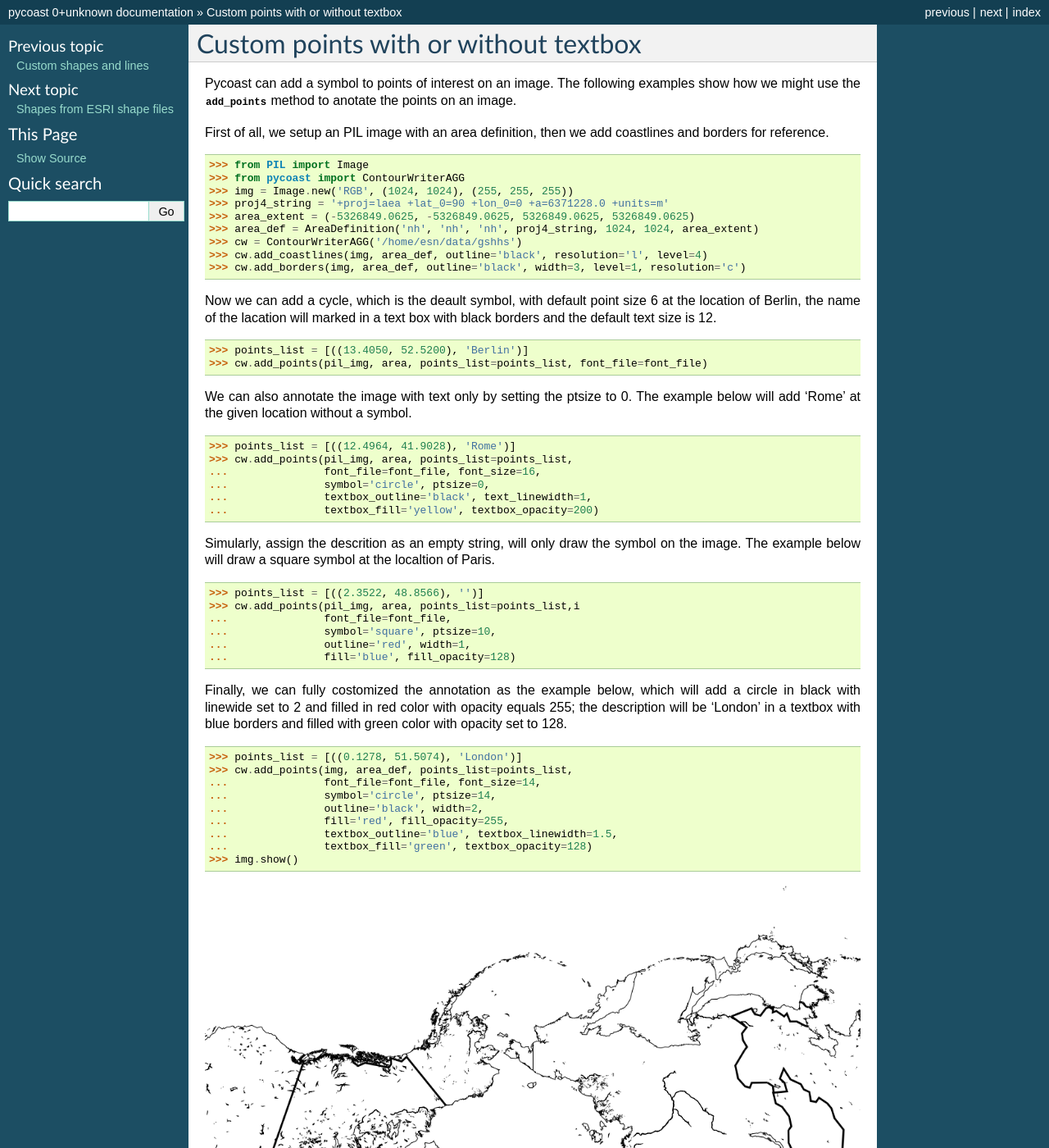
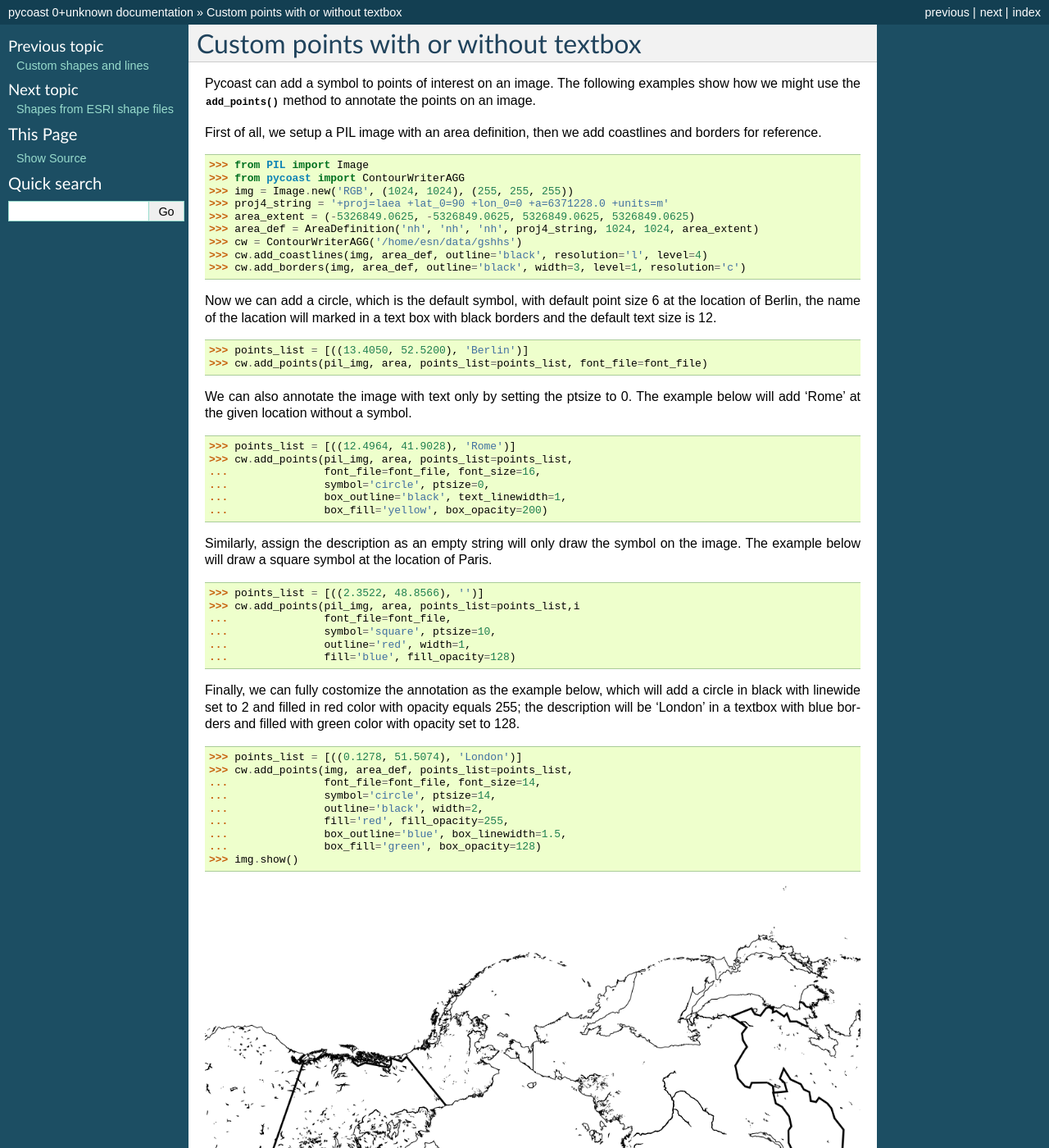
Before and after one commit to pytroll/pycoast, a Sphinx documentation site: the page built from docs/source/points.rst, in a window 1280 px wide and 1400 px high. Shown: the whole window at 82% size. Built offline with Sphinx 7.4.7, drawn with Linux system fonts in a browser that asks for light colours.

Commit message:
modified the name of some parameters; updated docs; and fixed spelling errors.

```diff
--- a/docs/source/points.rst
+++ b/docs/source/points.rst
@@ -2,9 +2,10 @@ Custom points with or without textbox
 --------------------------------
 
 Pycoast can add a symbol to points of interest on an image. The following examples show how
-we might use the :attr:`add_points` method to anotate the points on an image.
+we might use the :meth:`~pycoast.cw_agg.ContourWriterAGG.add_points`  method to annotate the
+points on an image.
 
-First of all, we setup an PIL image with an area definition, then we add coastlines and
+First of all, we setup a PIL image with an area definition, then we add coastlines and
 borders for reference.
 
     >>> from PIL import Image
@@ -17,7 +18,7 @@ borders for reference.
     >>> cw.add_coastlines(img, area_def, outline='black', resolution='l', level=4)
     >>> cw.add_borders(img, area_def, outline='black', width=3, level=1, resolution='c')
 
-Now we can add a cycle, which is the deault symbol, with default point size 6 at the
+Now we can add a circle, which is the default symbol, with default point size 6 at the
 location of Berlin, the name of the lacation will marked in a text box with black borders
 and the default text size is 12.
 
@@ -31,11 +32,11 @@ The example below will add 'Rome' at the given location without a symbol.
     >>> cw.add_points(pil_img, area, points_list=points_list,
     ...               font_file=font_file, font_size=16,
     ...               symbol='circle', ptsize=0,
-    ...               textbox_outline='black', text_linewidth=1,
-    ...               textbox_fill='yellow', textbox_opacity=200)
+    ...               box_outline='black', text_linewidth=1,
+    ...               box_fill='yellow', box_opacity=200)
 
-Simularly, assign the descrition as an empty string, will only draw the symbol on the image.
-The example below will draw a square symbol at the localtion of Paris.
+Similarly, assign the description as an empty string will only draw the symbol on the image.
+The example below will draw a square symbol at the location of Paris.
 
     >>> points_list = [((2.3522, 48.8566), '')]
     >>> cw.add_points(pil_img, area, points_list=points_list,i
@@ -44,7 +45,7 @@ The example below will draw a square symbol at the localtion of Paris.
     ...               outline='red', width=1,
     ...               fill='blue', fill_opacity=128)
 
-Finally, we can fully costomized the annotation as the example below, which will add
+Finally, we can fully costomize the annotation as the example below, which will add
 a circle in black with linewide set to 2 and filled in red color with opacity equals 255;
 the description will be 'London' in a textbox with blue borders and filled with green color
 with opacity set to 128.
@@ -55,8 +56,8 @@ with opacity set to 128.
     ...               symbol='circle', ptsize=14,
     ...               outline='black', width=2,
     ...               fill='red', fill_opacity=255,
-    ...               textbox_outline='blue', textbox_linewidth=1.5,
-    ...               textbox_fill='green', textbox_opacity=128)
+    ...               box_outline='blue', box_linewidth=1.5,
+    ...               box_fill='green', box_opacity=128)
     >>> img.show()
 
 .. image:: images/nh_points_agg.png
```
Also changed, not shown: 5 other files.
